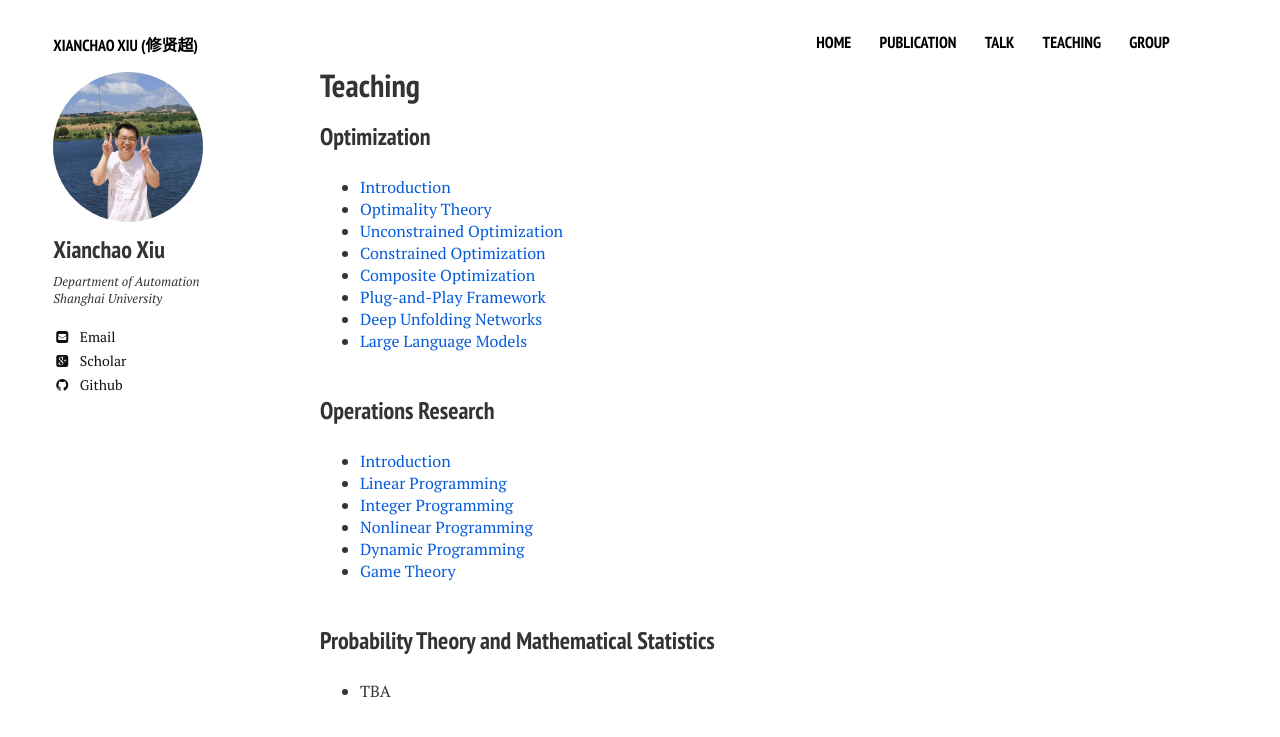
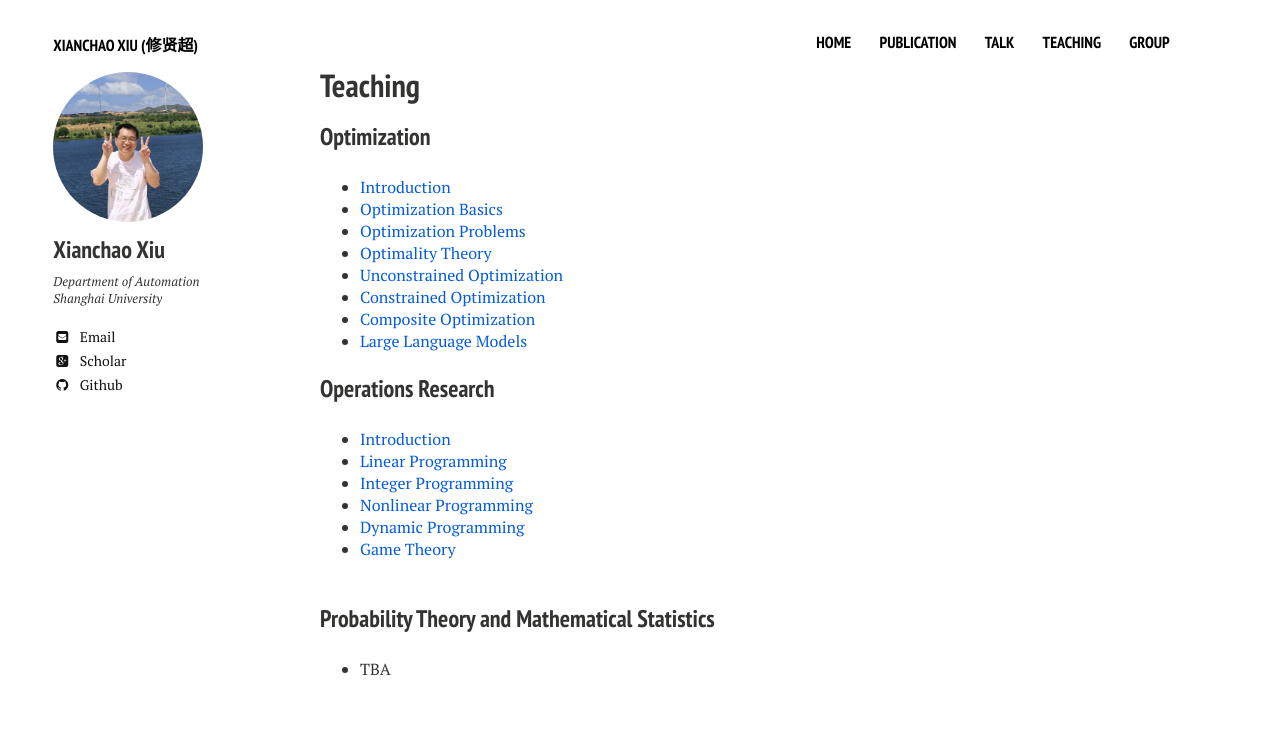
Before and after one commit to xianchaoxiu/xianchaoxiu.github.io, a Jekyll site: the page built from teaching/index.md, in a window 1280 px wide. Shown: the top 737 px of the page. Built offline with Jekyll 4.4.1, drawn with Linux system fonts in a browser that asks for light colours; nearby versions of some CDN libraries.

Commit message:
Update index.md

```diff
--- a/teaching/index.md
+++ b/teaching/index.md
@@ -11,14 +11,14 @@ share: false
 
 ### Optimization
 
-- <a href="../teaching/现代优化方法/绪论.pdf" class="textlink" target="_blank">Introduction </a> <br>
-- <a href="../teaching/现代优化方法/最优化理论.pdf" class="textlink" target="_blank">Optimality Theory </a> <br>
-- <a href="../teaching/现代优化方法/无约束优化算法.pdf" class="textlink" target="_blank">Unconstrained Optimization </a> <br>
-- <a href="../teaching/现代优化方法/约束优化算法.pdf" class="textlink" target="_blank">Constrained Optimization </a> <br>
-- <a href="../teaching/现代优化方法/复合优化算法.pdf" class="textlink" target="_blank">Composite Optimization </a> <br>
-- <a href="../teaching/现代优化方法/即插即用框架.pdf" class="textlink" target="_blank">Plug-and-Play Framework</a> <br>
-- <a href="../teaching/现代优化方法/深度展开网络.pdf" class="textlink" target="_blank">Deep Unfolding Networks</a> <br>
-- <a href="../teaching/现代优化方法/大模型辅助设计.pdf" class="textlink" target="_blank">Large Language Models</a> <br><br>
+- <a href="../teaching/现代优化方法/最优化简介.pdf" class="textlink" target="_blank"> Introduction </a> <br>
+- <a href="../teaching/现代优化方法/基础知识.pdf" class="textlink" target="_blank"> Optimization Basics </a> <br>
+- <a href="../teaching/现代优化方法/典型优化问题.pdf" class="textlink" target="_blank"> Optimization Problems </a> <br>
+- <a href="../teaching/现代优化方法/最优性理论.pdf" class="textlink" target="_blank"> Optimality Theory </a> <br>
+- <a href="../teaching/现代优化方法/无约束优化算法.pdf" class="textlink" target="_blank"> Unconstrained Optimization </a> <br>
+- <a href="../teaching/现代优化方法/约束优化算法pdf" class="textlink" target="_blank"> Constrained Optimization </a> <br>
+- <a href="../teaching/现代优化方法/复合优化算法.pdf" class="textlink" target="_blank"> Composite Optimization </a> <br>
+- <a href="../teaching/现代优化方法/大语言模型.pdf" class="textlink" target="_blank"> Large Language Models </a> <br>
 
 
 ### Operations Research
```
